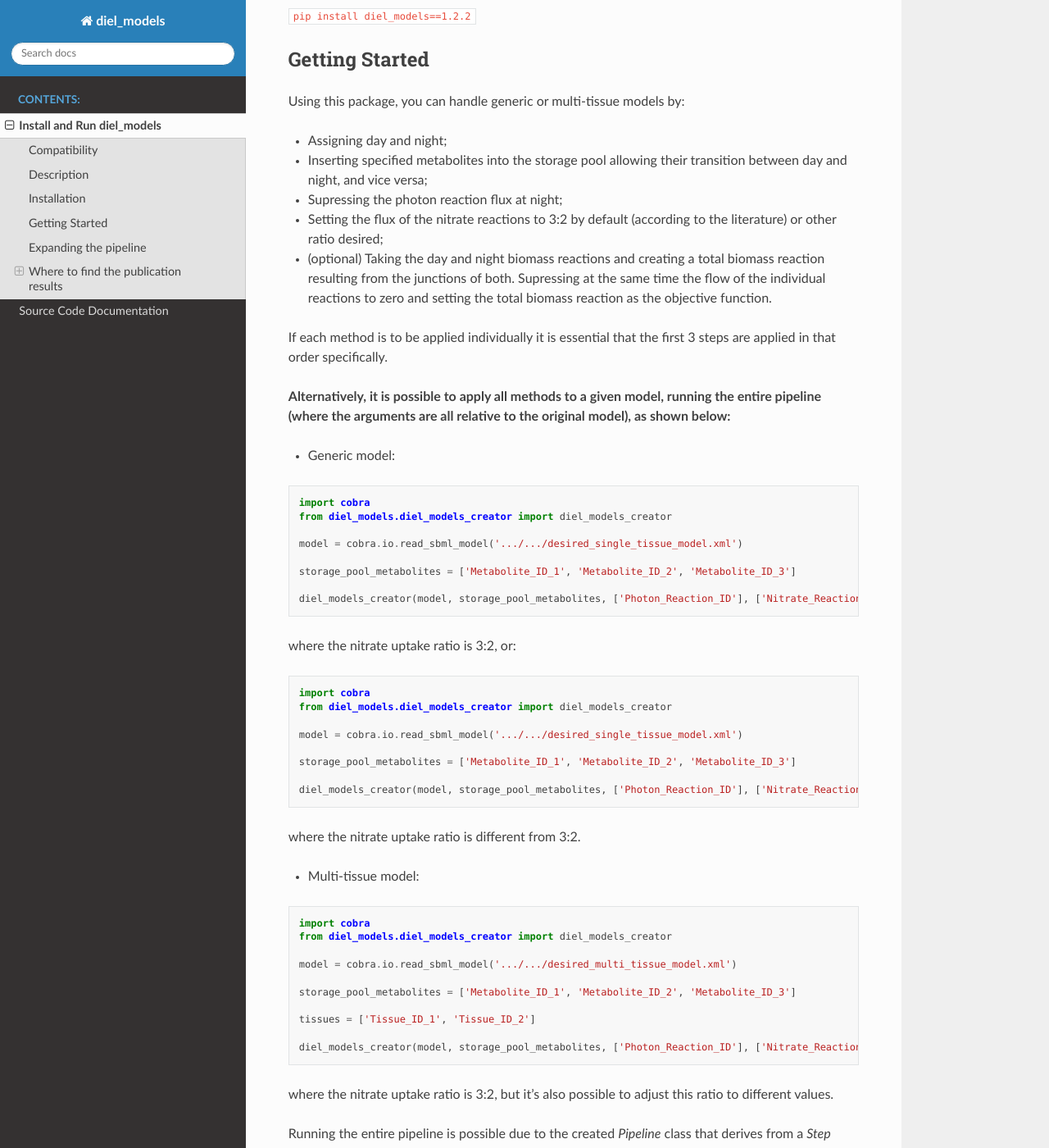
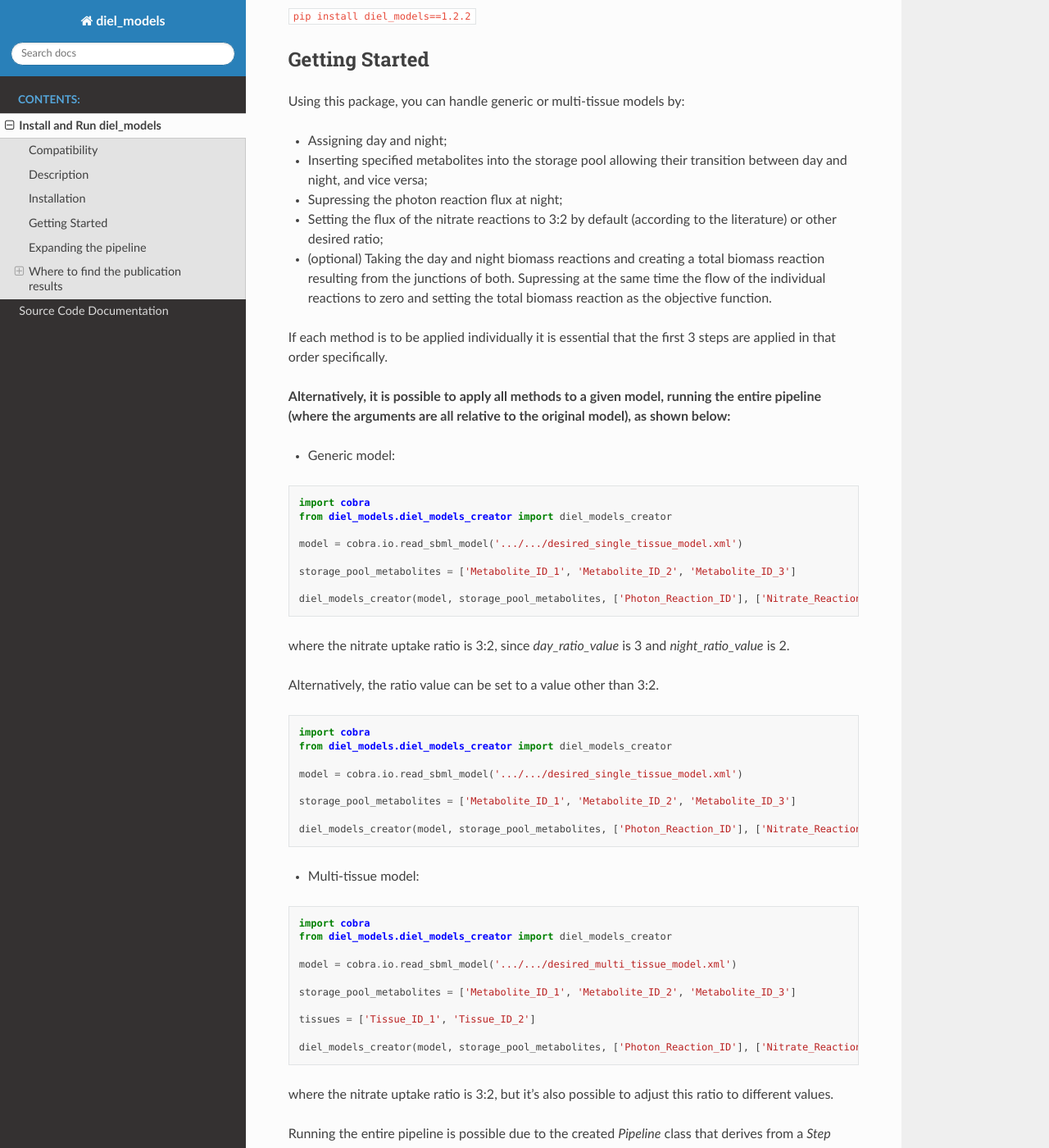
Before and after one commit to LucianaMartins26/DielModels, a Sphinx documentation site: the page built from docs/diel_models_docs.md, in a window 1280 px wide and 1400 px high, scrolled down 743 px. Shown: the whole window at 82% size. Built offline with Sphinx 7.4.7 and the Read the Docs theme 3.1.0, drawn with Linux system fonts in a browser that asks for light colours.

Commit message:
[FIX] README.md and diel_models_docs.md files according to pull request review

````diff
--- a/docs/diel_models_docs.md
+++ b/docs/diel_models_docs.md
@@ -30,7 +30,7 @@ Using this package, you can handle generic or multi-tissue models by:
 * Assigning day and night;
 * Inserting specified metabolites into the storage pool allowing their transition between day and night, and vice versa;
 * Supressing the photon reaction flux at night;
-* Setting the flux of the nitrate reactions to 3:2 by default (according to the literature) or other ratio desired;
+* Setting the flux of the nitrate reactions to 3:2 by default (according to the literature) or other desired ratio;
 * (optional) Taking the day and night biomass reactions and creating a total biomass reaction resulting from the junctions of both. Supressing at the same time the flow of the individual reactions to zero and setting the total biomass reaction as the objective function.
 
 If each method is to be applied individually it is essential that the first 3 steps are applied in that order specifically.
@@ -50,7 +50,9 @@ storage_pool_metabolites = ['Metabolite_ID_1', 'Metabolite_ID_2', 'Metabolite_ID
 diel_models_creator(model, storage_pool_metabolites, ['Photon_Reaction_ID'], ['Nitrate_Reaction_ID'], 'Biomass_Reaction_ID')
 ```
 
-where the nitrate uptake ratio is 3:2, or:
+where the nitrate uptake ratio is 3:2, since _day_ratio_value_ is 3 and _night_ratio_value_ is 2.
+
+Alternatively, the ratio value can be set to a value other than 3:2.
 
 ```python
 import cobra
@@ -62,8 +64,6 @@ storage_pool_metabolites = ['Metabolite_ID_1', 'Metabolite_ID_2', 'Metabolite_ID
 
 diel_models_creator(model, storage_pool_metabolites, ['Photon_Reaction_ID'], ['Nitrate_Reaction_ID'], 'Biomass_Reaction_ID', day_ratio_value=desired_value_1, night_ratio_value=desired_value_2)
 ```
-
-where the nitrate uptake ratio is different from 3:2.
 
 - Multi-tissue model:
 
````
Also changed, not shown: README.md (+4 -4 lines).
